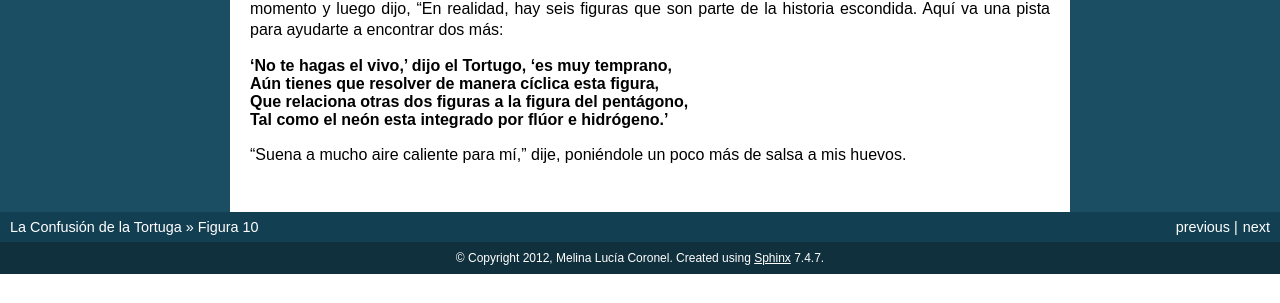
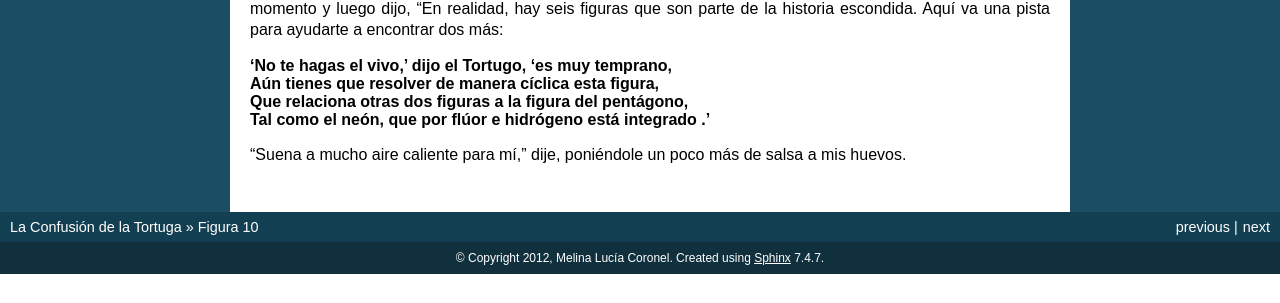
Before and after one commit to humitos/turtle-confusion-es, a Sphinx documentation site: the page built from docs/puzzle-10.rst, in a window 1280 px wide. Shown: the part 480-783 px from the top of the page. Built offline with Sphinx 7.4.7, drawn with Linux system fonts in a browser that asks for light colours.

Commit message:
Puzzle 10 revised

```diff
--- a/docs/puzzle-10.rst
+++ b/docs/puzzle-10.rst
@@ -28,6 +28,6 @@ El Tortugo entró a la cocina con el cuadernillo en la mano. "Sabes EBN," dijo c
     **'No te hagas el vivo,' dijo el Tortugo, 'es muy temprano,**
     **Aún tienes que resolver de manera cíclica esta figura,**
     **Que relaciona otras dos figuras a la figura del pentágono,**
-    **Tal como el neón esta integrado por flúor e hidrógeno.'**
+    **Tal como el neón, que por flúor e hidrógeno está integrado .'**
 
 "Suena a mucho aire caliente para mí," dije, poniéndole un poco más de salsa a mis huevos.
```
